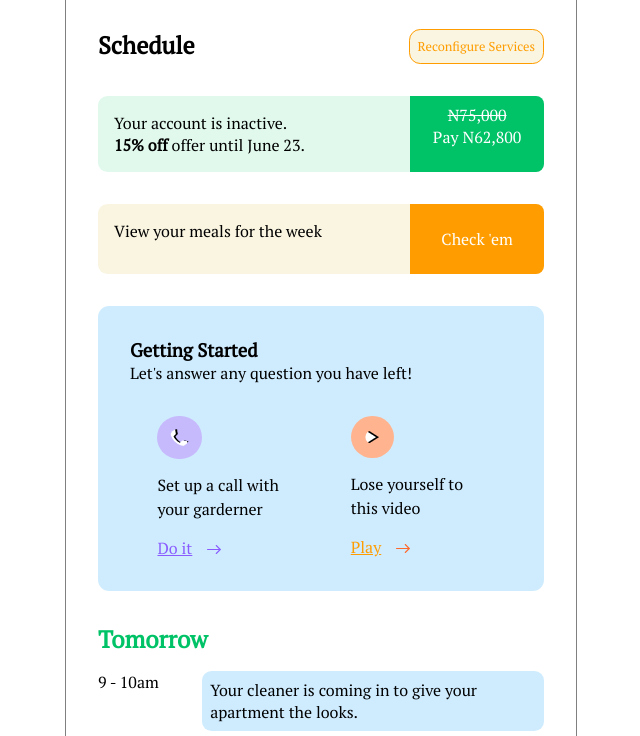
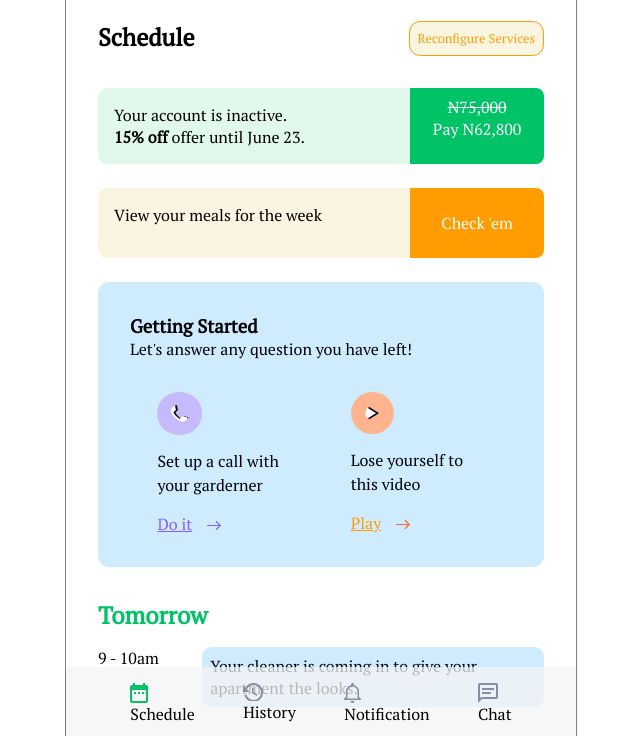
Before and after one commit to giffyonyinye/invision, a plain HTML site: page index.html in a window 1280 px wide. Shown: the part 58-794 px from the top of the page, without its empty margins (319-959 px from the left). Drawn offline with Linux system fonts and the light colour scheme.

Commit message:
animation

```diff
--- a/style.css
+++ b/style.css
@@ -10,6 +10,14 @@
     margin: auto;
     border: 1px solid grey;
     position: relative;
+    height: 100vh;
+    overflow: hidden;
+}
+
+@media (max-width: 676px) {
+    .main{
+        width: 100%;
+    }
 }
 
 .main-section {
@@ -25,7 +33,7 @@
 .schedule {
     display: flex;
     justify-content: space-between;
-    margin-top: 2rem;
+    margin-top: 1.5rem;
 }
 
 .reconfigure {
@@ -64,7 +72,7 @@
     display: flex;
     background-color:  #F9F5E1;
     border-radius: .6rem;
-    margin-top: 2rem;
+    margin-top: 1.5rem;
 }
 
 .week-meal {
@@ -85,7 +93,7 @@
 }
 
 .get-started {
-    margin-top: 2rem;
+    margin-top: 1.5rem;
     background-color: #CFECFF;
     border-radius: .7rem;
 }
@@ -170,6 +178,9 @@ border-radius: .6rem;
 }
 
 .footer {
+    position: absolute;
+    bottom: 0;
+    width: 100%;
     display: flex;
     justify-content: space-evenly;
     padding: 1rem;
```
